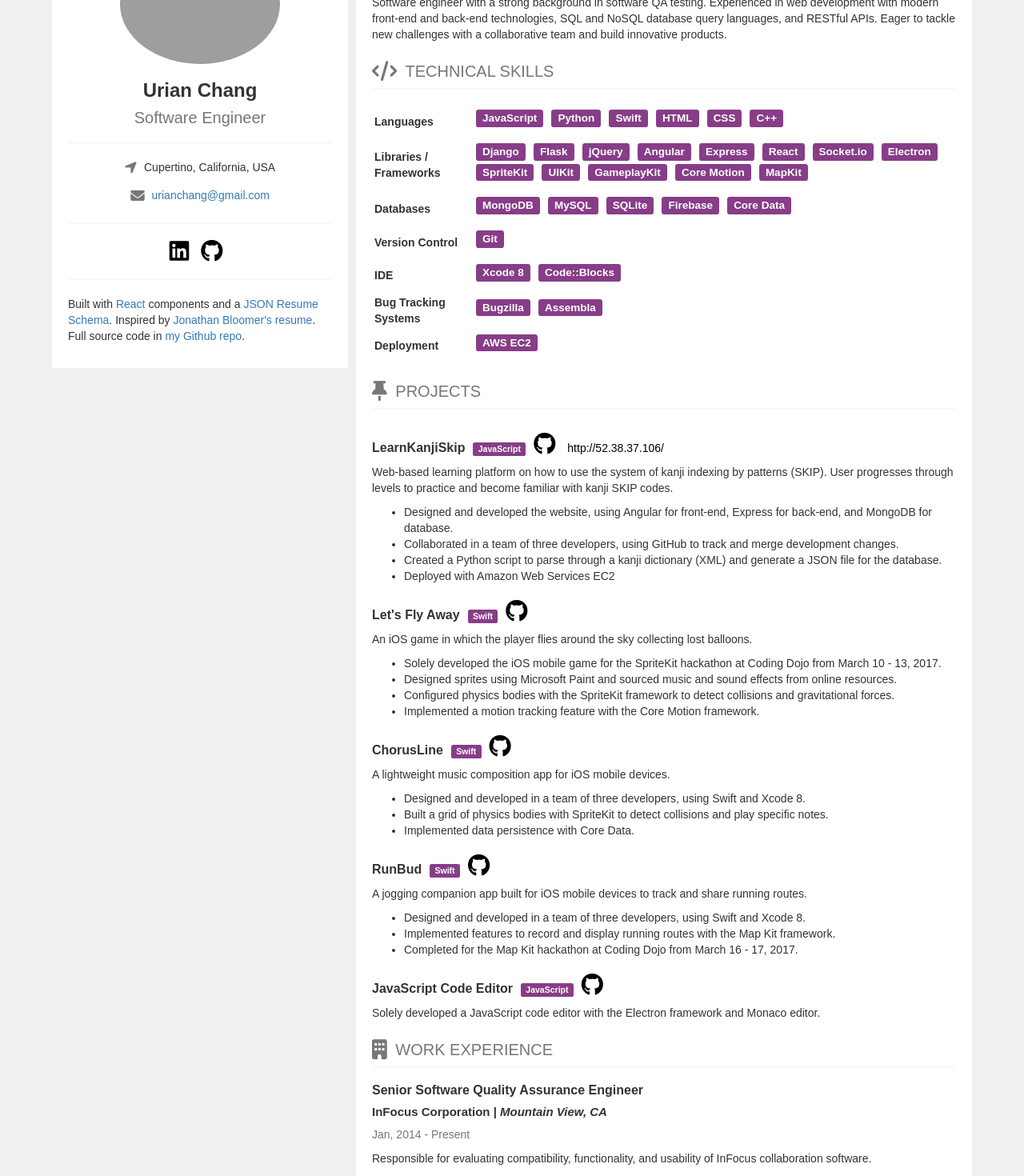
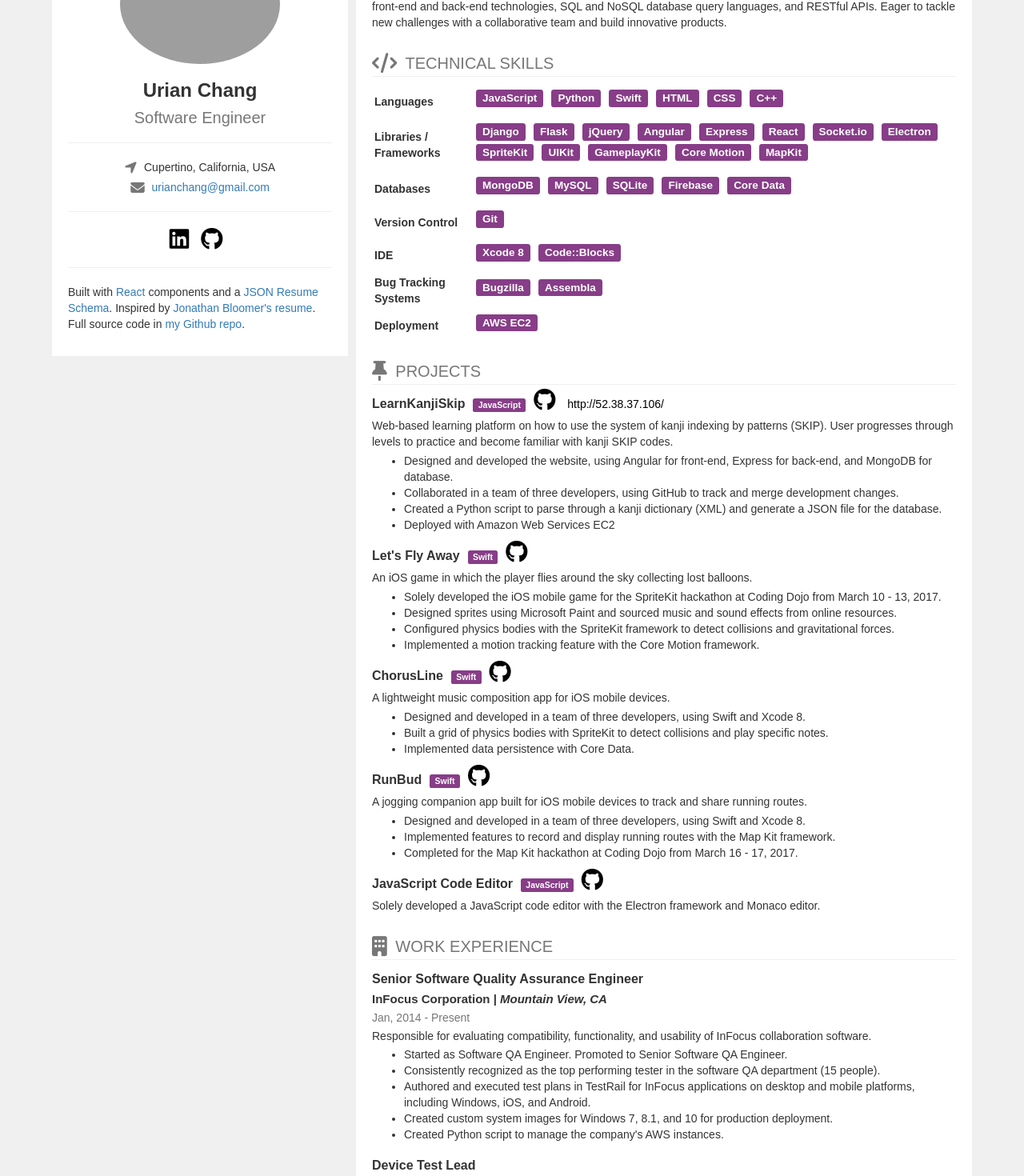
Before and after one commit to urianchang/React-Resume, a React (Create React App) app: page / in a window 1280 px wide. Shown: the part 100-1570 px from the top of the page at 80% size. Built offline with nearby package versions, Linux system fonts and the light colour scheme; grey boxes are pictures that could not be loaded.

Commit message:
Updated CSS spacing

```diff
--- a/public/style.css
+++ b/public/style.css
@@ -33,9 +33,9 @@
   font-weight: 700;
 }
 section h2 {
-  padding-bottom: 10px;
+  padding-bottom: 5px;
   border-bottom: 1px solid #f0f0f0;
-  margin-bottom: 20px;
+  margin-bottom: 10px;
 }
 a {
   -webkit-transition: all 0.5s ease-out;
@@ -45,9 +45,8 @@
   transition: all 0.5s ease-out;
   /*color: #873D87;*/
 }
-
 .divider {
-  padding: 10px 20px 0 20px;
+  padding: 10px 10px 0px 10px;
   border-bottom: 1px solid #f0f0f0;
   margin-bottom: 20px;
 }
@@ -56,9 +55,8 @@
   margin-right: 5px;
   top: 4px;
 }
-
 .contact-links li {
-  margin-bottom: 15px;
+  margin-bottom: 5px;
 }
 .profileLinks li a {
   text-decoration: none;
@@ -67,15 +65,38 @@
 .profileLinks li a:hover {
   color: #873D87;
 }
-
 .about, .work, .education, .skills, .projects {
-  margin-bottom: 25px;
+  margin-bottom: 30px;
+}
+.work {
+    margin-top: 30px;
 }
 .skills-list li {
   font-size: 18px;
 }
+.projectItem {
+    margin-top: -15px;
+    margin-bottom: 15px;
+}
+.projectItem p {
+    margin-top: -3px;
+    margin-bottom: 4px;
+}
+.workItem {
+    margin-top: -5px;
+    margin-bottom: 25px;
+}
+.workItem p {
+    margin-top: 0px;
+    margin-bottom: 3px;
+}
+.workItem h4 {
+    margin-top: 8px;
+    margin-bottom: 5px;
+}
 .workDates {
   color: #777;
+  margin-top: -5px;
 }
 .text-italicize {
     font-style: italic;
@@ -83,8 +104,14 @@
 .label {
     background-color: #873D87;
 }
+.education h4 {
+    margin-top: 15px;
+}
 th, td {
     padding: 3px;
+}
+table {
+    margin-bottom: -5px;
 }
 .borderless td, .borderless th, .borderless tr, .borderless tbody {
     border: none;
```
